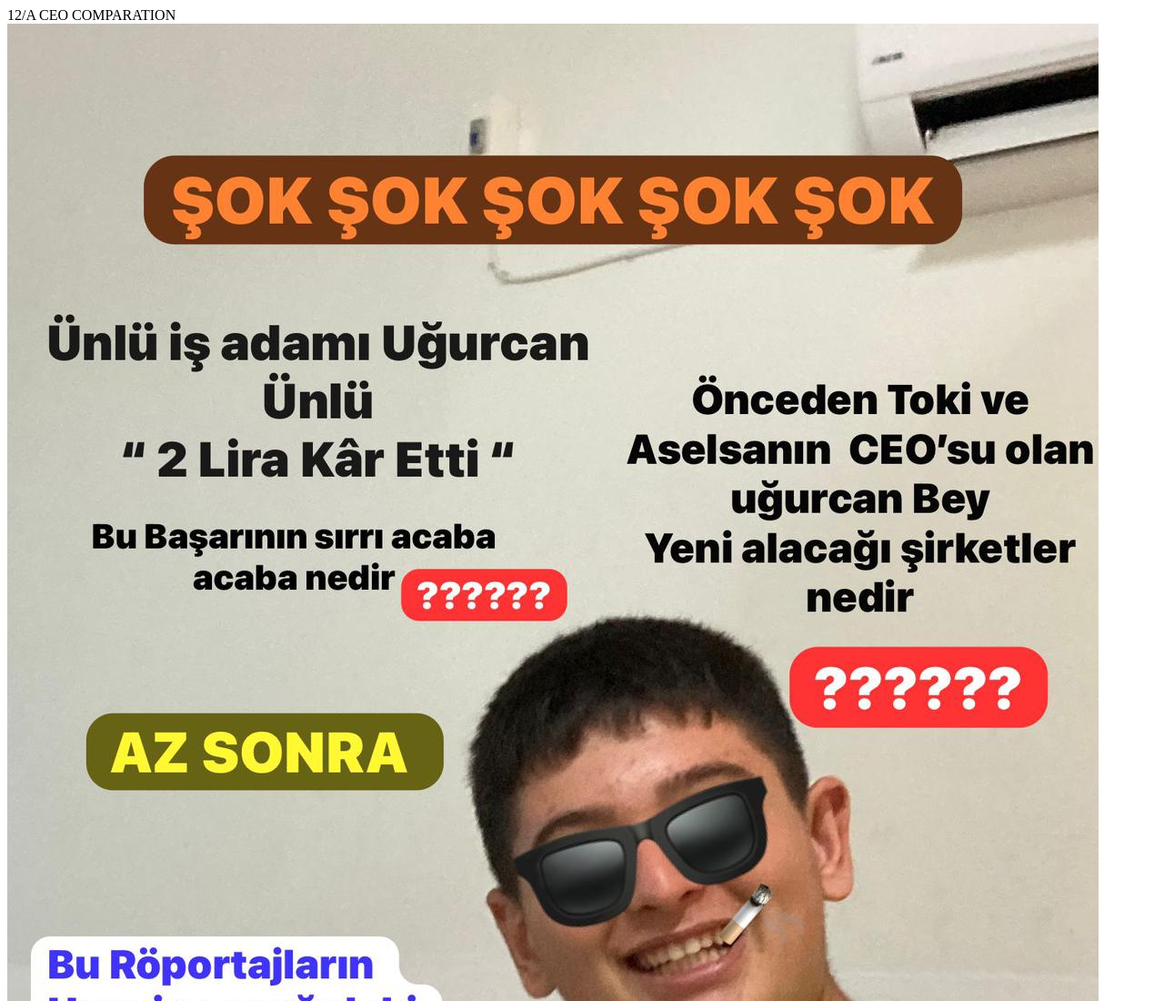
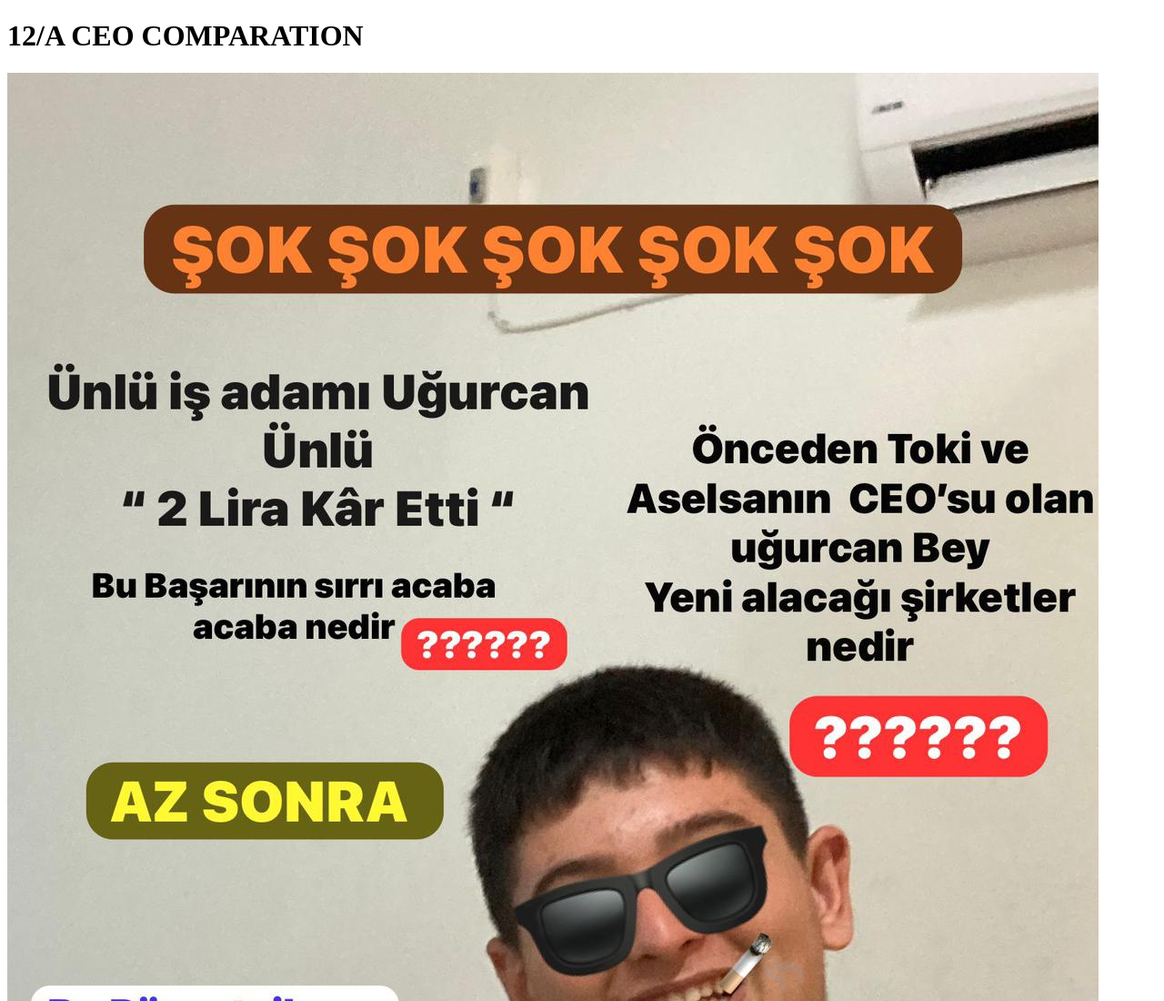
Before and after one commit to 12aCeo/12aCeo.github.io, a plain HTML site: page index.html in a window 1280 px wide. Shown: the top 1100 px of the page at 91% size. Drawn offline with Linux system fonts and the light colour scheme.

Commit message:
Update index.html

```diff
--- a/index.html
+++ b/index.html
@@ -6,7 +6,7 @@
     <title>Document</title>
 </head>
 <body>
-    12/A CEO COMPARATION
+    <h1>12/A CEO COMPARATION</h1>
      <img src="CEO.jpg"/>
 </body>
 </html>
```
